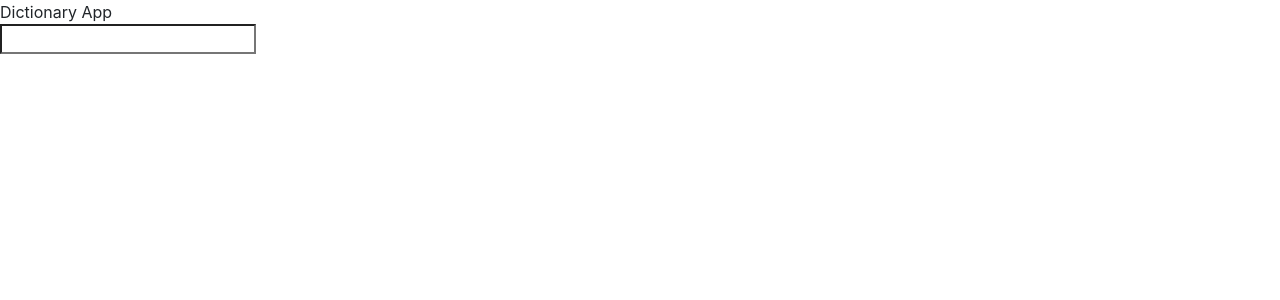
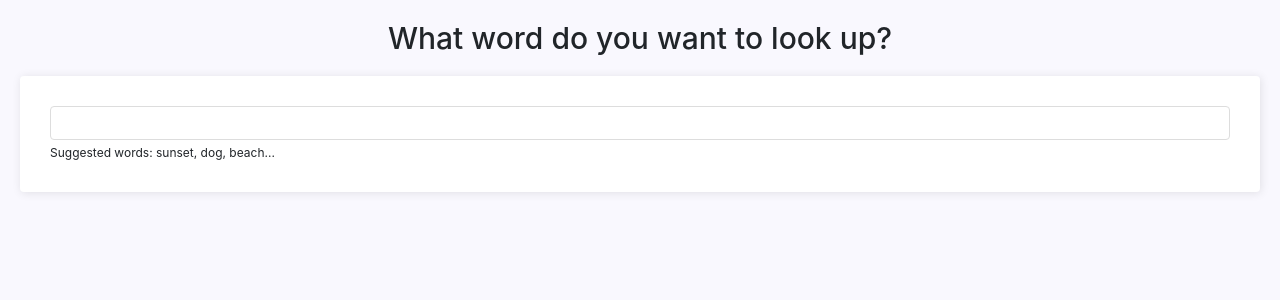
Before and after one commit to rgiles031/dictionary-project, a React (Create React App) app: page / in a window 1280 px wide. Shown: the top 300 px of the page. Built offline with nearby package versions, Linux system fonts and the light colour scheme.

Commit message:
added styling

```diff
--- a/src/App.css
+++ b/src/App.css
@@ -0,0 +1,16 @@
+header {
+  text-align: center;
+  padding-top: 20px;
+}
+
+header h1 {
+  font-size: 30px;
+}
+
+body {
+  background-color: #f9f8fe;
+}
+
+a {
+  color: #9670f4;
+}
--- a/src/App.js
+++ b/src/App.js
@@ -5,7 +5,9 @@ import Dictionary from "./Dictionary";
 function App() {
   return (
     <div className="App">
-      <header className="App-header">Dictionary App</header>
+      <header className="App-header">
+        <h1>What word do you want to look up?</h1>
+      </header>
       <main>
         <Dictionary />
       </main>
--- /dev/null
+++ b/src/Dictionary.css
@@ -0,0 +1,20 @@
+section {
+  background: white;
+  padding: 30px;
+  border-radius: 4px;
+  box-shadow: 1px 1px 10px rgba(0, 0, 0, 0.1);
+  margin: 20px;
+}
+
+input {
+  width: 100%;
+  padding: 4px 4px;
+  border: 1px solid #ddd;
+  color: #333;
+  border-radius: 4px;
+}
+
+.hint {
+  font-size: 12px;
+  margin-top: 4px;
+}
--- a/src/Dictionary.js
+++ b/src/Dictionary.js
@@ -1,6 +1,7 @@
 import React, { useState } from "react";
 import axios from "axios";
 import Results from "./Results";
+import "./Dictionary.css";
 
 export default function Dictionary() {
   let [keyword, setKeyword] = useState("");
@@ -12,8 +13,6 @@ export default function Dictionary() {
 
   function search(event) {
     event.preventDefault();
-    alert(`Searching for ${keyword} definition`);
-
     let apiKey = "e3f54t4fb8o2b093a97023c59f08b2d1";
     let apiUrl = `https://api.shecodes.io/dictionary/v1/define?word=${keyword}&key=${apiKey}`;
     axios.get(apiUrl).then(handleResponse);
@@ -25,9 +24,12 @@ export default function Dictionary() {
 
   return (
     <div className="dictionary">
-      <form onSubmit={search}>
-        <input type="search" onChange={handleKeywordChange} />
-      </form>
+      <section>
+        <form onSubmit={search}>
+          <input type="search" onChange={handleKeywordChange} />
+        </form>
+        <div className="hint">Suggested words: sunset, dog, beach...</div>
+      </section>
       <Results results={results} />
     </div>
   );
--- /dev/null
+++ b/src/Meaning.css
@@ -0,0 +1,19 @@
+.definition {
+  font-size: 18px;
+  line-height: 1.4;
+  font-weight: 500;
+}
+
+.definition p {
+  margin-bottom: 10px;
+}
+
+.example {
+  font-size: 16px;
+  opacity: 0.7;
+  font-style: italic;
+}
+
+.example p {
+  margin-bottom: 10px;
+}
--- a/src/Meaning.js
+++ b/src/Meaning.js
@@ -1,13 +1,17 @@
 import React from "react";
 import Synonym from "./Synonym.js";
+import "./Meaning.css";
 
 export default function Meaning(props) {
   return (
     <div>
       <h4>{props.meaning.partOfSpeech}</h4>
-      <p>
-        Meaning: <em>{props.meaning.definition}</em>
-      </p>
+      <div className="definition">
+        <p>{props.meaning.definition}</p>
+      </div>
+      <div className="example">
+        <p>{props.meaning.example}</p>
+      </div>
       <Synonym synonym={props.meaning} />
     </div>
   );
--- /dev/null
+++ b/src/Results.css
@@ -0,0 +1,18 @@
+section {
+  background: white;
+  padding: 30px;
+  border-radius: 4px;
+  box-shadow: 1px 1px 10px rgba(0, 0, 0, 0.1);
+  margin: 20px;
+}
+
+h2 {
+  font-size: 36px;
+  font-weight: bold;
+  line-height: 1.5;
+}
+
+.phonetic {
+  opacity: 0.6;
+  font-weight: bold;
+}
--- a/src/Results.js
+++ b/src/Results.js
@@ -1,17 +1,20 @@
 import React from "react";
 import Meaning from "./Meaning";
+import "./Results.css";
 
 export default function Results(props) {
   if (props.results) {
     return (
       <div className="results">
-        <h3>{props.results.word}</h3>
-        <p>{props.results.phonetic}</p>
+        <section>
+          <h3>{props.results.word}</h3>
+          <p className="phonetic">{props.results.phonetic}</p>
+        </section>
         {props.results.meanings.map(function(meaning, index) {
           return (
-            <div key={index}>
+            <section key={index}>
               <Meaning meaning={meaning} />
-            </div>
+            </section>
           );
         })}
       </div>
--- /dev/null
+++ b/src/Synonym.css
@@ -0,0 +1,10 @@
+.synonym {
+  margin: 0;
+  padding: 0;
+}
+
+.synonym li {
+  display: inline-block;
+  margin-right: 10px;
+  font-size: 14px;
+}
--- a/src/Synonym.js
+++ b/src/Synonym.js
@@ -1,4 +1,5 @@
 import React from "react";
+import "./Synonym.css";
 
 export default function synonym(props) {
   if (props.synonym.synonyms) {
```
